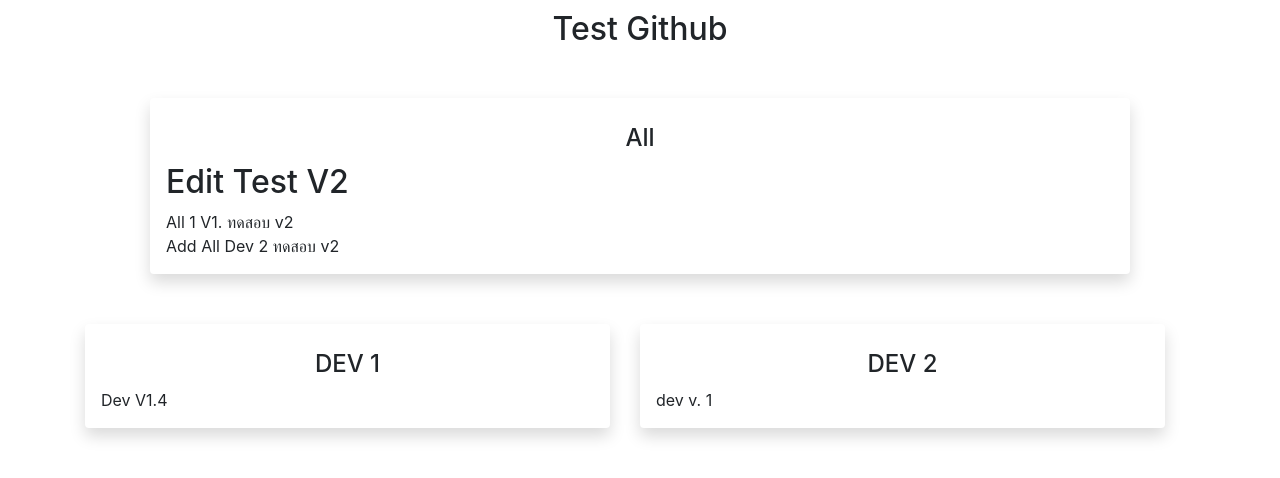
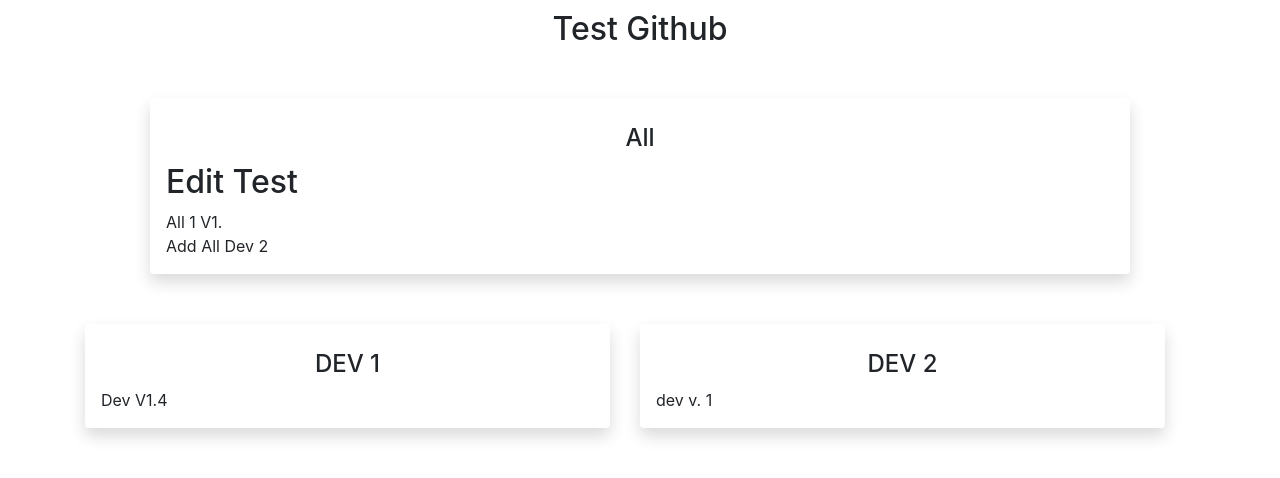
Before and after one commit to THANAWAT-LEGACY/test-github, a React (Create React App) app: page / in a window 1280 px wide. Shown: the top 478 px of the page. Built offline with nearby package versions, Linux system fonts and the light colour scheme.

Commit message:
Revert "Project V. 1.03.29.02 #20"
This reverts commit 87b160aab6e33b8c1adc0bb52f95e4c87d5636ec, reversing
changes made to c78c05147b24a833a386c5a86e166bf68b21ca66.

```diff
--- a/src/pages/work-all.js
+++ b/src/pages/work-all.js
@@ -5,15 +5,17 @@
     render() {
         return (
             <>
-                <h2>Edit Test V2</h2>
-                <Row>
-                    <Col>
-                        All 1  V1.   ทดสอบ v2
+            <h2>Edit Test</h2>
+            <Row>
+                <Col>
+                   All 1  V1.
+
+
                 </Col>
-                    <Col></Col>
-                </Row>
-                <div>
-                    Add All Dev 2   ทดสอบ v2
+                <Col></Col>
+            </Row>
+            <div>
+              Add All Dev 2
             </div>
             </>
         )
```
